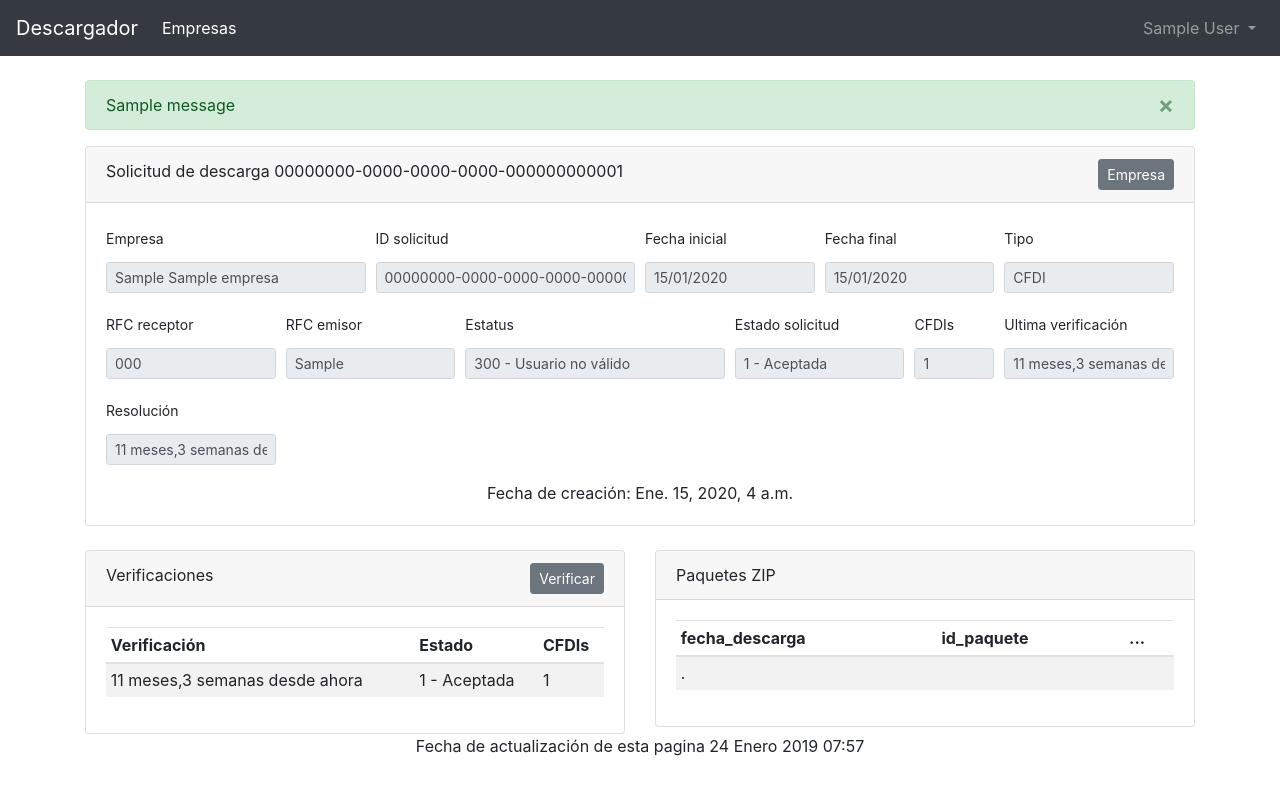
After one commit to luisiturrios/descargadorcfdi, a Django app: page /empresas/1/solicitud-descarga/1/ in a window 1280 px wide. The commit adds this page. Run offline with Django 3.2, Linux system fonts and the light colour scheme; a user stored in the database is signed in; tables that the repository leaves empty hold one stand-in row (values such as "Sample post"); one stand-in notice (Sample message) is shown; parts of the project's set-up code (start-up, migrations or seed data) failed here and were passed over; some libraries are stand-ins or nearby versions.

Commit message:
Descarga de solicitudes

```diff
--- a/descargador/settings.py
+++ b/descargador/settings.py
@@ -25,6 +25,7 @@ INSTALLED_APPS = [
     'django.contrib.sessions',
     'django.contrib.messages',
     'django.contrib.staticfiles',
+    'django.contrib.humanize',
     'crispy_forms',
     'auth2',
     'descargadorweb',
@@ -61,10 +62,11 @@ TIME_ZONE = 'America/Mexico_City'
 
 USE_I18N = True
 
-USE_L10N = True
+USE_L10N = False
 
 USE_TZ = True
 
+DATE_INPUT_FORMATS = ['%d/%m/%Y', ]
 
 # FILES
 MEDIA_URL = '/media/'
--- a/descargadorweb/templates/descargadorweb/base_empresas.html
+++ b/descargadorweb/templates/descargadorweb/base_empresas.html
@@ -10,6 +10,7 @@
     <title>Descargador {% block title %}{% endblock %}</title>
     <link rel="icon" type="image/png" href="{% static 'descargadorweb/img/descargador_logo.png' %}">
     <link href="{% static 'descargadorweb/bootstrap/css/bootstrap.css' %}" rel="stylesheet">
+    <link href="{% static 'descargadorweb/bootstrap-datepicker/css/bootstrap-datepicker.css' %}" rel="stylesheet">
     <style type="text/css">
         body {
             padding-top: 5rem;
@@ -49,12 +50,23 @@
         </ul>
     </div>
 </nav>
-
 <main role="main" class="container">
+    {% if messages %}
+        {% for message in messages %}
+            <div class="alert alert-{{ message.tags }} alert-dismissible" role="alert">
+                <button type="button" class="close" data-dismiss="alert" aria-label="Close">
+                    <span aria-hidden="true">&times;</span>
+                </button>
+                {{ message }}
+            </div>
+        {% endfor %}
+    {% endif %}
     {% block main %}{% endblock %}
 </main>
 <script src="{% static 'descargadorweb/jquery/jquery-3.3.1.slim.min.js' %}"></script>
 <script src="{% static 'descargadorweb/popperjs/popper.min.js' %}"></script>
 <script src="{% static 'descargadorweb/bootstrap/js/bootstrap.min.js' %}"></script>
+<script src="{% static 'descargadorweb/bootstrap-datepicker/js/bootstrap-datepicker.min.js' %}"></script>
+{% block scripts %}{% endblock %}
 </body>
 </html>
--- a/descargadorweb/templates/descargadorweb/empresas_crear.html
+++ b/descargadorweb/templates/descargadorweb/empresas_crear.html
@@ -16,7 +16,7 @@
                         {% csrf_token %}
                         {{ form | crispy }}
                         <button type="reset" class="btn btn-secondary">Limpiar</button>
-                        <button type="submit" class="btn btn-primary">Crear</button>
+                        <button type="submit" class="btn btn-success">Crear</button>
                     </form>
                 </div>
             </div>
--- /dev/null
+++ b/descargadorweb/templates/descargadorweb/solicitud_de_descarga_detalle.html
@@ -0,0 +1,177 @@
+{% extends 'descargadorweb/base_empresas.html' %}
+
+{% load humanize %}
+{% load crispy_forms_tags %}
+
+{% block title %}Solicitud{% endblock %}
+
+{% block main %}
+    <div class="row">
+        <div class="col-12">
+            <div class="card">
+                <div class="card-header">
+                    Solicitud de descarga {{ solicitud.id_solicitud }}
+                    <a href="{% url 'descargadorweb:empresas_detalle' pk=empresa.pk %}"
+                       class="btn btn-sm btn-secondary float-right">Empresa</a>
+                </div>
+                <div class="card-body">
+                    <form>
+                        <div class="form-row">
+                            <div class="form-group col-md-3">
+                                <label class="col-form-label-sm">Empresa</label>
+                                <input type="text" class="form-control form-control-sm" disabled value="{{ empresa }}">
+                            </div>
+                            <div class="form-group col-md-3">
+                                <label class="col-form-label-sm">ID solicitud</label>
+                                <input type="text" class="form-control form-control-sm" disabled
+                                       value="{{ solicitud.id_solicitud }}">
+                            </div>
+                            <div class="form-group col-md-2">
+                                <label class="col-form-label-sm">Fecha inicial</label>
+                                <input type="text" class="form-control form-control-sm" disabled
+                                       value="{{ solicitud.fecha_inicial | date:'d/m/Y' }}">
+                            </div>
+                            <div class="form-group col-md-2">
+                                <label class="col-form-label-sm">Fecha final</label>
+                                <input type="text" class="form-control form-control-sm" disabled
+                                       value="{{ solicitud.fecha_final | date:'d/m/Y' }}">
+                            </div>
+                            <div class="form-group col-md-2">
+                                <label class="col-form-label-sm">Tipo</label>
+                                <input type="text" class="form-control form-control-sm" disabled
+                                       value="{{ solicitud.tipo_solicitud }}">
+                            </div>
+                        </div>
+                        <div class="form-row">
+                            {% if solicitud.rfc_receptor != None %}
+                                <div class="form-group col-md-2">
+                                    <label class="col-form-label-sm">RFC receptor</label>
+                                    <input type="text" class="form-control form-control-sm" disabled
+                                           value="{{ solicitud.rfc_receptor }}">
+                                </div>
+                            {% endif %}
+                            {% if solicitud.rfc_emisor != None %}
+                                <div class="form-group col-md-2">
+                                    <label class="col-form-label-sm">RFC emisor</label>
+                                    <input type="text" class="form-control form-control-sm" disabled
+                                           value="{{ solicitud.rfc_emisor }}">
+                                </div>
+                            {% endif %}
+                            <div class="form-group col-md-3">
+                                <label class="col-form-label-sm">Estatus</label>
+                                <input type="text" class="form-control form-control-sm" disabled
+                                       value="{{ solicitud.cod_estatus }} - {{ solicitud.get_cod_estatus_display }}">
+                            </div>
+                            <div class="form-group col-md-2">
+                                <label class="col-form-label-sm">Estado solicitud</label>
+                                <input type="text" class="form-control form-control-sm" disabled
+                                       value="{{ solicitud.estado_solicitud | default_if_none:'' }} - {{ solicitud.get_estado_solicitud_display | default_if_none:'' }}">
+                            </div>
+                            <div class="form-group col-md-1">
+                                <label class="col-form-label-sm">CFDIs</label>
+                                <input type="text" class="form-control form-control-sm" disabled
+                                       value="{{ solicitud.numero_cfdis | default_if_none:'' }}">
+                            </div>
+                            <div class="form-group col-md-2">
+                                <label class="col-form-label-sm">Ultima verificación</label>
+                                <input type="text" class="form-control form-control-sm" disabled
+                                       value="{{ solicitud.fecha_ultima_verificacion | naturaltime | default_if_none:'' }}">
+                            </div>
+                            <div class="form-group col-md-2">
+                                <label class="col-form-label-sm">Resolución</label>
+                                <input type="text" class="form-control form-control-sm" disabled
+                                       value="{{ solicitud.fecha_resolucion | naturaltime | default_if_none:'' }}">
+                            </div>
+                        </div>
+                    </form>
+                    <p class="card-text text-sm-center">Fecha de creación: {{ solicitud.fecha_creacion }}</p>
+                </div>
+            </div>
+        </div>
+    </div>
+    <div class="row mt-4">
+        <div class="col-6">
+            <div class="card">
+                <div class="card-header">
+                    Verificaciones
+                    {% if not solicitud.estado_solicitud or solicitud.estado_solicitud < 3 %}
+                        <a href="{% url 'descargadorweb:solicitud_de_descarga_verificar' empresa_pk=empresa.pk pk=solicitud.pk %}"
+                           class="btn btn-sm btn-secondary float-right">Verificar</a>
+                    {% endif %}
+                </div>
+                <div class="card-body">
+                    <div class="table-responsive">
+                        <table class="table table-sm table-striped">
+                            <thead>
+                            <tr>
+                                <th scope="col">Verificación</th>
+                                <th scope="col">Estado</th>
+                                <th scope="col">CFDIs</th>
+                            </tr>
+                            </thead>
+                            <tbody>
+                            {% for verificacion in solicitud.verificaciones.all %}
+                                <tr>
+                                    <td scope="col">{{ verificacion.fecha_verificacion | naturaltime }}</td>
+                                    <td scope="col">{{ solicitud.estado_solicitud }}
+                                        - {{ solicitud.get_estado_solicitud_display }}</td>
+                                    <td scope="col">{{ verificacion.numero_cfdis }}</td>
+                                </tr>
+                            {% empty %}
+                                <tr>
+                                    <td>.</td>
+                                    <td></td>
+                                    <td></td>
+                                    <td></td>
+                                    <td></td>
+                                    <td></td>
+                                </tr>
+                            {% endfor %}
+                            </tbody>
+                        </table>
+                    </div>
+                </div>
+            </div>
+        </div>
+        <div class="col-6">
+            <div class="card">
+                <div class="card-header">
+                    Paquetes ZIP
+                </div>
+                <div class="card-body">
+                    <div class="table-responsive">
+                        <table class="table table-sm table-striped">
+                            <thead>
+                            <tr>
+                                <th scope="col">fecha_descarga</th>
+                                <th scope="col">id_paquete</th>
+                                <th scope="col">...</th>
+                            </tr>
+                            </thead>
+                            <tbody>
+                            {% for paquete in solictud.paquetes.all %}
+                                <tr>
+                                    <td>{{ paquete.fecha_descarga }}</td>
+                                    <td>{{ paquete.id_paquete }}</td>
+                                    <td><a class="btn btn-sm btn-secondary">Descargar</a></td>
+                                </tr>
+                            {% empty %}
+                                <tr>
+                                    <td>.</td>
+                                    <td></td>
+                                    <td></td>
+                                </tr>
+                            {% endfor %}
+                            </tbody>
+                        </table>
+                    </div>
+                </div>
+            </div>
+        </div>
+    </div>
+    <div class="row">
+        <div class="col-12 text-center">
+            <p>Fecha de actualización de esta pagina {% now "j F Y h:i" %}</p>
+        </div>
+    </div>
+{% endblock %}
--- a/descargadorweb/urls.py
+++ b/descargadorweb/urls.py
@@ -12,4 +12,20 @@ urlpatterns = [
 
     path('empresas/', views.EmpresasView.as_view(), name='empresas'),
     path('empresas/crear/', views.EmpresasCrearView.as_view(), name='empresas_crear'),
+    path('empresas/<int:pk>/', views.EmpresasDetalleView.as_view(), name='empresas_detalle'),
+    path(
+        'empresas/<int:empresa_pk>/solicitud-descarga/crear/',
+        views.SolicitudDeDescargaCrearView.as_view(),
+        name='solicitud_de_descarga_crear'
+    ),
+    path(
+        'empresas/<int:empresa_pk>/solicitud-descarga/<int:pk>/',
+        views.SolicitudDeDescargaDetalleView.as_view(),
+        name='solicitud_de_descarga_detalle'
+    ),
+    path(
+        'empresas/<int:empresa_pk>/solicitud-descarga/<int:pk>/verificar/',
+        views.SolicitudDeDescargaVerificarView.as_view(),
+        name='solicitud_de_descarga_verificar'
+    ),
 ]
--- a/descargadorweb/views.py
+++ b/descargadorweb/views.py
@@ -1,9 +1,22 @@
+from datetime import datetime
+
 from django.contrib.sites.shortcuts import get_current_site
 from django.contrib.auth.mixins import LoginRequiredMixin
+from django.shortcuts import get_object_or_404
 from django.core.mail import EmailMessage
+from django.shortcuts import redirect
 from django.urls import reverse_lazy
+from django.shortcuts import render
+from django.contrib import messages
+from django.utils import timezone
+from django.conf import settings
 from django.views import generic
-from django.conf import settings
+from django.views import View
+
+from cfdiclient import VerificaSolicitudDescarga
+from cfdiclient import SolicitaDescarga
+from cfdiclient import Autenticacion
+from cfdiclient import Fiel
 
 from . import models
 from . import forms
@@ -52,9 +65,9 @@ class EmpresasView(LoginRequiredMixin, generic.ListView):
         return queryset
 
 
-class EmpresasCrearView(generic.FormView):
+class EmpresasCrearView(LoginRequiredMixin, generic.FormView):
     template_name = 'descargadorweb/empresas_crear.html'
-    form_class = forms.EmpresasModelForm
+    form_class = forms.EmpresasForm
     success_url = reverse_lazy('descargadorweb:empresas')
 
     def form_valid(self, form):
@@ -62,3 +75,170 @@ class EmpresasCrearView(generic.FormView):
         empresa.user = self.request.user
         empresa.save()
         return super().form_valid(form)
+
+
+class EmpresasDetalleView(LoginRequiredMixin, generic.DetailView):
+    model = models.Empresa
+    template_name = 'descargadorweb/empresas_detalle.html'
+
+    def get_queryset(self):
+        queryset = super().get_queryset()
+        queryset = queryset.filter(user=self.request.user, activo=True)
+        return queryset
+
+
+class SolicitudDeDescargaCrearView(LoginRequiredMixin, View):
+    template_name = 'descargadorweb/solicitud_de_descarga_crear.html'
+
+    def get(self, request, empresa_pk):
+        empresa = get_object_or_404(models.Empresa, pk=empresa_pk, user=self.request.user, activo=True)
+
+        form = forms.SolicitudDeDescargaForm()
+
+        return render(request, self.template_name, {'empresa': empresa, 'form': form})
+
+    def post(self, request, empresa_pk):
+        empresa = get_object_or_404(models.Empresa, pk=empresa_pk, user=self.request.user, activo=True)
+
+        form = forms.SolicitudDeDescargaForm(request.POST)
+
+        if form.is_valid():
+            try:
+                fecha_inicial = form.cleaned_data['fecha_inicial']
+                fecha_final = form.cleaned_data['fecha_final']
+                tipo = form.cleaned_data['tipo']
+                tipo_solicitud = form.cleaned_data['tipo_solicitud']
+
+                fecha_inicial = datetime.combine(fecha_inicial, datetime.min.time())
+                fecha_final = datetime.combine(fecha_final, datetime.max.time())
+
+                rfc_emisor = None
+                rfc_receptor = None
+
+                if tipo == 'E':
+                    rfc_emisor = empresa.rfc
+                elif tipo == 'R':
+                    rfc_receptor = empresa.rfc
+
+                cer_der = empresa.cer.read()
+                key_der = empresa.key.read()
+
+                fiel = Fiel(cer_der, key_der, empresa.contrasena)
+
+                auth = Autenticacion(fiel)
+
+                token = auth.obtener_token()
+
+                descarga = SolicitaDescarga(fiel)
+
+                result = descarga.solicitar_descarga(
+                    token, empresa.rfc, fecha_inicial, fecha_final, rfc_emisor=rfc_emisor,
+                    rfc_receptor=rfc_receptor, tipo_solicitud=tipo_solicitud
+                )
+
+                solicitud = models.SolicitudDeDescarga()
+
+                solicitud.empresa = empresa
+
+                solicitud.id_solicitud = result['id_solicitud']
+
+                solicitud.fecha_inicial = fecha_inicial
+
+                solicitud.fecha_final = fecha_final
+
+                solicitud.rfc_receptor = rfc_receptor
+
+                solicitud.rfc_emisor = rfc_emisor
+
+                solicitud.tipo_solicitud = tipo_solicitud
+
+                solicitud.cod_estatus = int(result['cod_estatus'])
+
+                solicitud.mensaje = result['mensaje']
+
+                solicitud.save()
+
+                return redirect('descargadorweb:solicitud_de_descarga_detalle', empresa_pk=empresa.pk, pk=solicitud.pk)
+
+            except Exception as e:
+                form.add_error(None, str(e))
+
+        return render(request, self.template_name, {'empresa': empresa, 'form': form})
+
+
+class SolicitudDeDescargaDetalleView(LoginRequiredMixin, View):
+    template_name = 'descargadorweb/solicitud_de_descarga_detalle.html'
+
+    def get(self, request, empresa_pk, pk):
+        empresa = get_object_or_404(models.Empresa, pk=empresa_pk, user=self.request.user, activo=True)
+
+        solicitud = get_object_or_404(models.SolicitudDeDescarga, pk=pk, empresa=empresa, activo=True)
+
+        return render(request, self.template_name, {'empresa': empresa, 'solicitud': solicitud})
+
+
+class SolicitudDeDescargaVerificarView(LoginRequiredMixin, View):
+    def get(self, request, empresa_pk, pk):
+        empresa = get_object_or_404(models.Empresa, pk=empresa_pk, user=request.user, activo=True)
+
+        solicitud = get_object_or_404(models.SolicitudDeDescarga, pk=pk, empresa=empresa, activo=True)
+
+        if solicitud.estado_solicitud and solicitud.estado_solicitud >= 3:
+            messages.error(request, 'Solicitud ya verificada')
+            return redirect('descargadorweb:solicitud_de_descarga_detalle', empresa_pk=empresa.pk, pk=solicitud.pk)
+
+        cer_der = empresa.cer.read()
+        key_der = empresa.key.read()
+
+        fiel = Fiel(cer_der, key_der, empresa.contrasena)
+
+        auth = Autenticacion(fiel)
+
+        token = auth.obtener_token()
+
+        verificador = VerificaSolicitudDescarga(fiel)
+
+        result = verificador.verificar_descarga(token, empresa.rfc, str(solicitud.id_solicitud))
+
+        print(result)
+
+        verificacion = models.VerificacionSolicitudDeDescarga()
+
+        verificacion.solicitud_de_descarga = solicitud
+
+        verificacion.fecha_verificacion = timezone.now()
+
+        verificacion.cod_estatus = int(result['cod_estatus'])
+
+        verificacion.mensaje = result['mensaje']
+
+        verificacion.cod_estatus_solicitud = int(result['codigo_estado_solicitud'])
+
+        verificacion.estado_solicitud = int(result['estado_solicitud'])
+
+        verificacion.numero_cfdis = int(result['numero_cfdis'])
+
+        solicitud.cod_estatus = verificacion.cod_estatus_solicitud
+
+        solicitud.estado_solicitud = verificacion.estado_solicitud
+
+        solicitud.fecha_ultima_verificacion = verificacion.fecha_verificacion
+
+        solicitud.numero_cfdis = verificacion.numero_cfdis
+
+        if solicitud.estado_solicitud == 3:
+            solicitud.fecha_resolucion = verificacion.fecha_verificacion
+
+            for paq in result['paquetes']:
+                paquete = models.PaqueteDeDescarga()
+                paquete.solicitud_de_descarga = solicitud
+                paquete.id_paquete = paq
+                paquete.save()
+
+        verificacion.save()
+
+        solicitud.save()
+
+        messages.info(request, 'Verificación exitosa')
+
+        return redirect('descargadorweb:solicitud_de_descarga_detalle', empresa_pk=empresa.pk, pk=solicitud.pk)
--- a/requirements.txt
+++ b/requirements.txt
@@ -6,3 +6,4 @@ redis==3.0.1
 pycryptodome==3.7.2
 pyOpenSSL==18.0.0
 python-dateutil==2.7.5
+cfdiclient==1.0.4
```
Also changed, not shown: descargadorweb/forms.py (+20 -1 lines), descargadorweb/models.py (+22 -7 lines), descargadorweb/templates/descargadorweb/empresas.html (+5 -10 lines), descargadorweb/templates/descargadorweb/empresas_detalle.html (added, +92 -0 lines), descargadorweb/templates/descargadorweb/solicitud_de_descarga_crear.html (added, +59 -0 lines), docker-compose.yml (+4 -4 lines), descargadorweb/migrations/0001_initial.py, descargadorweb/migrations/0002_auto_20190118_1521.py (deleted), descargadorweb/migrations/0003_auto_20190118_1816.py (deleted), 3 other files.
